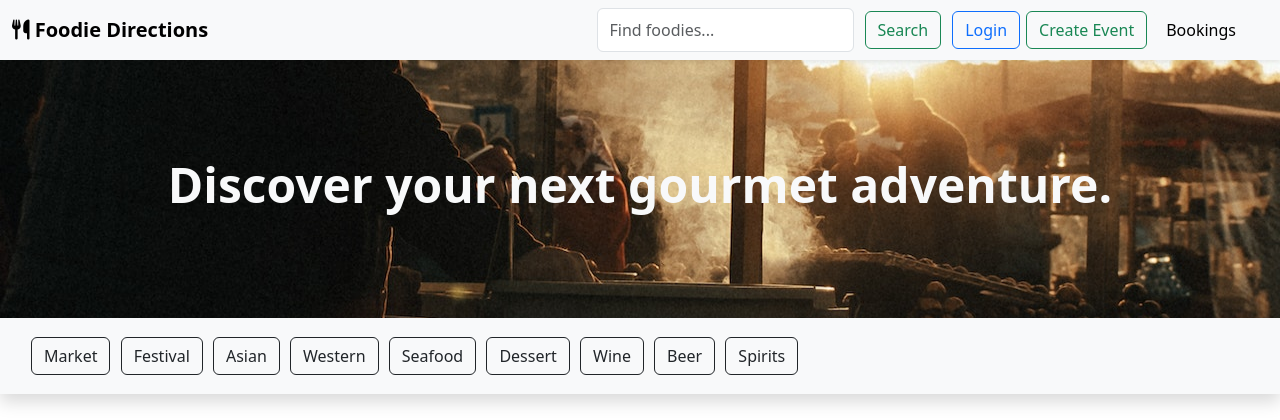
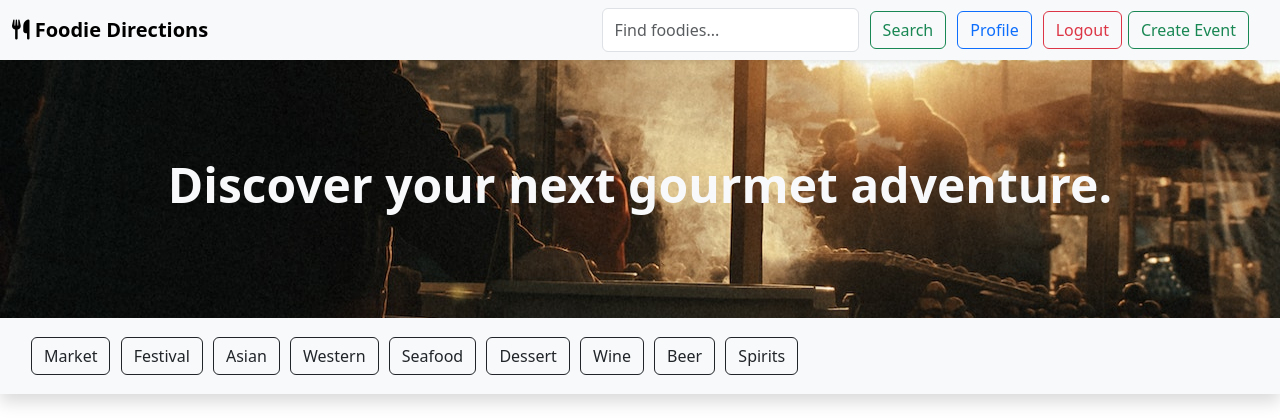
Before and after one commit to finlopes97/GourmetAdventures, a Flask app: page / in a window 1280 px wide. Shown: the top 420 px of the page. Run offline with Flask 3, Linux system fonts and the light colour scheme; the visitor is signed in with stand-in values (Sample User, id 1); data that the repository does not hold is empty; some libraries are stand-ins or nearby versions.

Commit message:
Added routes for login, logout and user.

```diff
--- a/website/auth.py
+++ b/website/auth.py
@@ -1,7 +1,7 @@
 from flask import Blueprint, flash, render_template, request, url_for, redirect
 from .models import User
 from .forms import LoginForm, RegistrationForm
-from flask_login import login_user, login_required, logout_user
+from flask_login import login_user, login_required, logout_user, current_user
 from . import db
 
 #create a blueprint
@@ -62,6 +62,10 @@ def login():
 
     return render_template('login.html', loginForm=LoginForm, registrationForm=RegistrationForm, heading='Login')
 
+@bp.route('/user', methods=['GET', 'POST'])
+def user():
+    return render_template('user.html', user=current_user)
+
 @bp.route('/logout', methods=['GET', 'POST'])
 def logout():
     logout_user()
--- a/website/templates/base.html
+++ b/website/templates/base.html
@@ -40,17 +40,26 @@
                                 </form>
                             </li>
                             <!-- Login button -->
-                            <li class="nav-item">
-                                <a type="button" class="btn btn-outline-primary ms-2" href="/user">Login</a>
-                            </li>
+                            {% if current_user.is_authenticated %}
+                                <li class="nav-item">
+                                    <a type="button" class="btn btn-outline-primary ms-2" href="/user">Profile</a>
+                                </li>
+                                <li class="nav-item">
+                                    <a type="button" class="btn btn-outline-danger ms-2" href="/logout">Logout</a>
+                                </li>
+                            {% else %}
+                                <li class="nav-item">
+                                    <a type="button" class="btn btn-outline-primary ms-2" href="/login">Login</a>
+                                </li>
+                            {% endif %}
                             <!-- Create event link -->
                             <li class="nav-item">
                                 <a type="button" class="nav-item btn btn-outline-success" href="/create">Create Event</a>
                             </li>
-                            <!-- Bookings link -->
+                            <!-- Bookings link
                             <li class="nav-item">
                                 <a type="button" class="nav-item btn btn-light" href="/bookings">Bookings</a>
-                            </li>
+                            </li> -->
                         </ul>
                     </div>
                 </div>
--- a/website/templates/bookings.html
+++ b/website/templates/bookings.html
@@ -10,7 +10,6 @@
     <!-- Placeholder booking card -->
 
     <div class="row justify-content-center">
-
         <div class="col-md-8 col-sm-10 col-12 mb-4">
             <div class="card event-card shadow bg-body-tertiary">
                 <div class="row g-0">
@@ -28,7 +27,6 @@
                 </div>
             </div>
         </div>
-
     </div>
 </div>
 {% endblock %}
```
Also changed, not shown: website/templates/user.html (+9 -3 lines).
